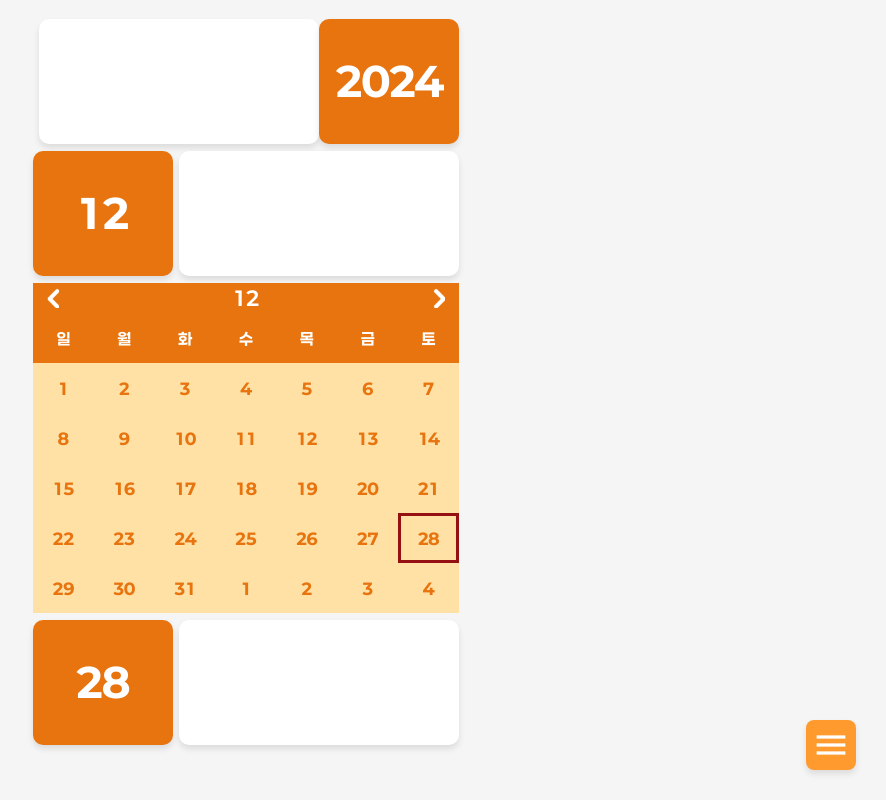
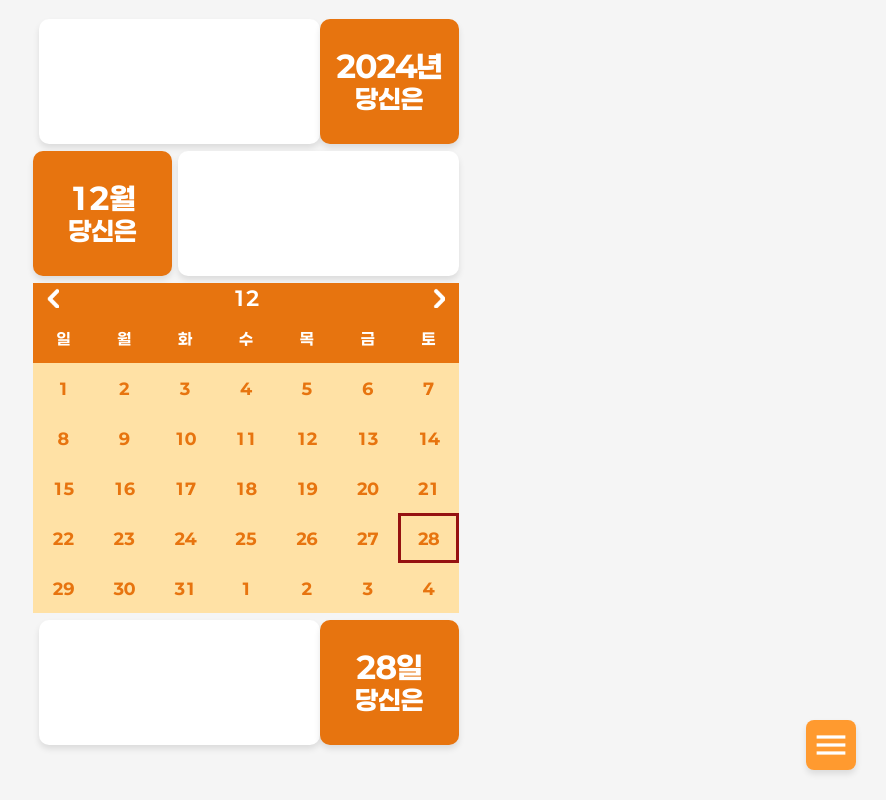
Before and after one commit to gangmanm/joggi, a Next.js app: page /month in a window 1280 px wide. Shown: the whole page, without its empty margins (394-1280 px from the left). Built offline with nearby package versions, Linux system fonts and the light colour scheme; no server answers; a web font is replaced by a local one.

Commit message:
[feat] tag별로 budget분리하기

```diff
--- a/src/app/month/page.tsx
+++ b/src/app/month/page.tsx
@@ -5,9 +5,18 @@ import * as S from "../../../styles/month/month";
 import useCalendarContext from "../../../components/month/useCalendarContext";
 import Menu from "../../../components/Menu";
 import { useRouter } from "next/navigation";
+import { useBudgetByTag } from "../../hooks/useBudgetByTag";
 export default function Month() {
   const { selectedDate } = useCalendarContext();
   const router = useRouter(); // useRouter 대신 next/navigation의 useRouter 사용
+  const {
+    maxIncomeTagByYear,
+    maxOutcomeTagByYear,
+    maxIncomeTagByMonth,
+    maxOutcomeTagByMonth,
+    maxIncomeTagByDay,
+    maxOutcomeTagByDay,
+  } = useBudgetByTag();
 
   const handleRouteToDay = () => {
     router.push("/day"); // "/month"로 라우팅
@@ -19,13 +28,54 @@ export default function Month() {
     <S.MainContainer>
       <Menu />
       <S.InformationContainer>
-        <S.PriceInformContainer></S.PriceInformContainer>
-        <S.DateContainer>{year}</S.DateContainer>
+        <S.PriceInformContainer>
+          <>
+            {maxIncomeTagByYear.tag !== "No Tag" &&
+              maxIncomeTagByYear.income > 0 && (
+                <>
+                  주로 {maxIncomeTagByYear.tag}를 통해{" "}
+                  {maxIncomeTagByYear.income.toLocaleString()}원을 벌었네요{" "}
+                </>
+              )}
+            {maxOutcomeTagByYear.tag !== "No Tag" &&
+              maxOutcomeTagByYear.outcome > 0 && (
+                <>
+                  주로 {maxOutcomeTagByYear.tag}에{" "}
+                  {maxOutcomeTagByYear.outcome.toLocaleString()}원을 썼네요
+                </>
+              )}
+          </>
+        </S.PriceInformContainer>
+        <S.DateContainer>
+          <S.DateText>{year}년</S.DateText>
+          <S.SubText>당신은</S.SubText>
+        </S.DateContainer>
       </S.InformationContainer>
       {/* 상단 정보 섹션 */}
       <S.InformationContainer>
-        <S.DateContainer>{month}</S.DateContainer>
-        <S.PriceInformContainer></S.PriceInformContainer>
+        <S.DateContainer>
+          {" "}
+          <S.DateText>{month}월</S.DateText>
+          <S.SubText>당신은</S.SubText>
+        </S.DateContainer>
+        <S.PriceInformContainer>
+          <>
+            {maxIncomeTagByMonth.tag !== "No Tag" &&
+              maxIncomeTagByMonth.income > 0 && (
+                <>
+                  주로 {maxIncomeTagByMonth.tag}를 통해{" "}
+                  {maxIncomeTagByMonth.income.toLocaleString()}원을 벌었네요{" "}
+                </>
+              )}
+            {maxOutcomeTagByMonth.tag !== "No Tag" &&
+              maxOutcomeTagByMonth.outcome > 0 && (
+                <>
+                  주로 {maxOutcomeTagByMonth.tag}에{" "}
+                  {maxOutcomeTagByMonth.outcome.toLocaleString()}원을 썼네요
+                </>
+              )}
+          </>
+        </S.PriceInformContainer>
       </S.InformationContainer>
 
       {/* 캘린더 헤더 및 본문 */}
@@ -34,8 +84,28 @@ export default function Month() {
 
       {/* 선택된 날짜 정보 */}
       <S.InformationContainer>
-        <S.DateContainer onClick={handleRouteToDay}>{day}</S.DateContainer>
-        <S.PriceInformContainer></S.PriceInformContainer>
+        <S.PriceInformContainer>
+          <>
+            {maxIncomeTagByDay.tag !== "No Tag" &&
+              maxIncomeTagByDay.income > 0 && (
+                <>
+                  주로 {maxIncomeTagByDay.tag}를 통해{" "}
+                  {maxIncomeTagByDay.income.toLocaleString()}원을 벌었네요{" "}
+                </>
+              )}
+            {maxOutcomeTagByDay.tag !== "No Tag" &&
+              maxOutcomeTagByDay.outcome > 0 && (
+                <>
+                  주로 {maxOutcomeTagByDay.tag}에{" "}
+                  {maxOutcomeTagByDay.outcome.toLocaleString()}원을 썼네요
+                </>
+              )}
+          </>
+        </S.PriceInformContainer>
+        <S.DateContainer onClick={handleRouteToDay}>
+          <S.DateText>{day}일</S.DateText>
+          <S.SubText>당신은</S.SubText>
+        </S.DateContainer>
       </S.InformationContainer>
     </S.MainContainer>
   );
--- /dev/null
+++ b/src/hooks/useBudgetByTag.tsx
@@ -0,0 +1,138 @@
+import { useState, useEffect, useMemo } from "react";
+import { Budget } from "../types/budget";
+import { createClient } from "../../utils/supabase/client";
+import { getBudget } from "../../actions/budget-actions";
+import useCalendarContext from "../../components/month/useCalendarContext";
+
+export const useBudgetByTag = () => {
+  const [budgets, setBudgets] = useState<Budget[]>([]);
+  const supabase = createClient();
+  const { selectedDate } = useCalendarContext();
+
+  useEffect(() => {
+    const fetchBudgets = async () => {
+      const { data } = await supabase.auth.getSession();
+      if (data.session?.user.id) {
+        const budgets = await getBudget(data.session.user.id);
+        setBudgets(budgets.reverse());
+      }
+    };
+
+    fetchBudgets();
+  }, [supabase]);
+
+  const selectedYear = selectedDate.date.split("-")[0]; // YYYY
+  const selectedMonth = selectedDate.date.slice(0, 7); // YYYY-MM
+  const selectedDay = selectedDate.date; // YYYY-MM-DD
+
+  const calculateByScope = (scope: "year" | "month" | "day") => {
+    const grouped: Record<string, { income: number; outcome: number }> = {};
+
+    budgets.forEach((budget) => {
+      const date = budget.date || budget.created_at;
+      if (!date) return;
+
+      let key = "";
+
+      if (scope === "year" && date.startsWith(selectedYear)) {
+        key = budget.tag || "No Tag";
+      } else if (scope === "month" && date.startsWith(selectedMonth)) {
+        key = budget.tag || "No Tag";
+      } else if (scope === "day" && date === selectedDay) {
+        key = budget.tag || "No Tag";
+      }
+
+      if (!key) return;
+
+      const amount = Number(budget.amount) || 0;
+      const isIncome = budget.setting === "income";
+
+      if (!grouped[key]) {
+        grouped[key] = { income: 0, outcome: 0 };
+      }
+
+      if (isIncome) {
+        grouped[key].income += amount;
+      } else {
+        grouped[key].outcome += amount;
+      }
+    });
+
+    const result = Object.entries(grouped).map(
+      ([tag, { income, outcome }]) => ({
+        tag,
+        income,
+        outcome,
+      })
+    );
+
+    return result;
+  };
+
+  const yearlyData = useMemo(
+    () => calculateByScope("year"),
+    [budgets, selectedYear]
+  );
+  const monthlyData = useMemo(
+    () => calculateByScope("month"),
+    [budgets, selectedMonth]
+  );
+  const dailyData = useMemo(
+    () => calculateByScope("day"),
+    [budgets, selectedDay]
+  );
+
+  const maxIncomeTagByYear = useMemo(() => {
+    return yearlyData.reduce(
+      (acc, item) => (item.income > acc.income ? item : acc),
+      { tag: "No Tag", income: 0, outcome: 0 }
+    );
+  }, [yearlyData]);
+
+  const maxOutcomeTagByYear = useMemo(() => {
+    return yearlyData.reduce(
+      (acc, item) => (item.outcome > acc.outcome ? item : acc),
+      { tag: "No Tag", income: 0, outcome: 0 }
+    );
+  }, [yearlyData]);
+
+  const maxIncomeTagByMonth = useMemo(() => {
+    return monthlyData.reduce(
+      (acc, item) => (item.income > acc.income ? item : acc),
+      { tag: "No Tag", income: 0, outcome: 0 }
+    );
+  }, [monthlyData]);
+
+  const maxOutcomeTagByMonth = useMemo(() => {
+    return monthlyData.reduce(
+      (acc, item) => (item.outcome > acc.outcome ? item : acc),
+      { tag: "No Tag", income: 0, outcome: 0 }
+    );
+  }, [monthlyData]);
+
+  const maxIncomeTagByDay = useMemo(() => {
+    return dailyData.reduce(
+      (acc, item) => (item.income > acc.income ? item : acc),
+      { tag: "No Tag", income: 0, outcome: 0 }
+    );
+  }, [dailyData]);
+
+  const maxOutcomeTagByDay = useMemo(() => {
+    return dailyData.reduce(
+      (acc, item) => (item.outcome > acc.outcome ? item : acc),
+      { tag: "No Tag", income: 0, outcome: 0 }
+    );
+  }, [dailyData]);
+
+  return {
+    yearlyData,
+    monthlyData,
+    dailyData,
+    maxIncomeTagByYear,
+    maxOutcomeTagByYear,
+    maxIncomeTagByMonth,
+    maxOutcomeTagByMonth,
+    maxIncomeTagByDay,
+    maxOutcomeTagByDay,
+  };
+};
--- a/styles/month/month.tsx
+++ b/styles/month/month.tsx
@@ -27,13 +27,28 @@ export const DateContainer = styled.div`
   height: 125px;
   background-color: ${({ theme }) => theme.colors.point};
   display: flex;
+  flex-direction: column;
+  align-items: center;
   justify-content: center;
-  align-items: center;
-  font-size: 40px;
   color: white;
   border-radius: 10px;
+  box-shadow: 0px 4px 6px rgba(0, 0, 0, 0.1);
+`;
+
+export const DateText = styled.div`
+  width: 100%;
   font-weight: 800;
-  box-shadow: 0px 4px 6px rgba(0, 0, 0, 0.1);
+  font-size: 30px;
+  display: flex;
+  justify-content: center;
+`;
+
+export const SubText = styled.div`
+  width: 100%;
+  font-weight: 800;
+  font-size: 26px;
+  display: flex;
+  justify-content: center;
 `;
 
 export const PriceInformContainer = styled.div`
@@ -43,4 +58,9 @@ export const PriceInformContainer = styled.div`
   box-shadow: 0px 4px 6px rgba(0, 0, 0, 0.1); /* 부드러운 그림자 효과 */
   margin-left: 6px;
   border-radius: 10px;
+  display: flex;
+  justify-content: center;
+  padding: 10px;
+  color: #787878;
+  font-weight: 700;
 `;
```
